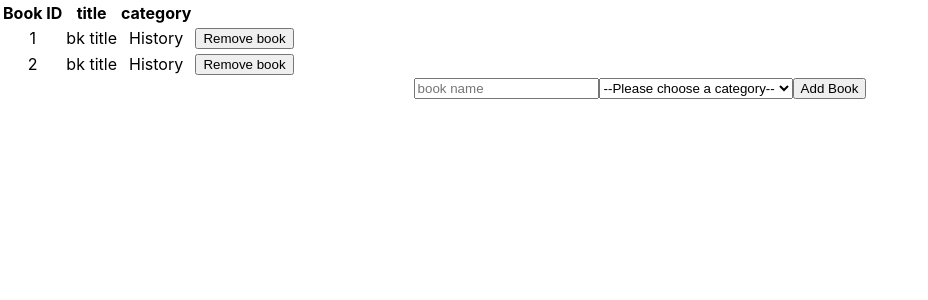
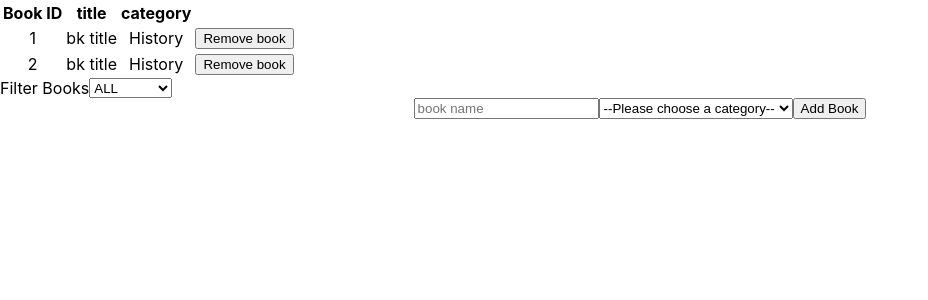
Before and after one commit to bini-i/Redux-Book-Store, a React (Create React App) app: page / in a window 1280 px wide. Shown: the top 300 px of the page, without its empty margins (0-928 px from the left). Built offline with nearby package versions, Linux system fonts and the light colour scheme.

Commit message:
Update BooksList component
- renders CategoryFilter and passes filter state and
  handleFilterChange as props
- add handleFilterChange method that handels change
  of filter state

```diff
--- a/src/components/BooksForm.js
+++ b/src/components/BooksForm.js
@@ -3,13 +3,13 @@ import { connect } from "react-redux";
 import PropTypes from "prop-types";
 import {mapDispatchToProps} from '../reducers'
 import './styles.css'
+import bookCategories from '../helpers/bookCategories'
 
 const BooksForm = ({addNewBook}) => {
     const [title, setTitle] = useState('');
     const [category, setCategory] = useState('');
     const [bookTitleError, setBookTitleError] = useState('');
 
-    const bookCategories =["Action", "Biography", "History", "Horror", "Kids", "Learning", "Sci-Fi"]
     const categoryOptions = bookCategories.map((category)=>
         <option key={category}>{category}</option>
     )
--- a/src/components/BooksList.js
+++ b/src/components/BooksList.js
@@ -2,17 +2,30 @@ import { connect } from "react-redux";
 import PropTypes from "prop-types";
 import Book from './Book'
 import { mapStateToProps, mapDispatchToProps } from "../reducers";
+import CategoryFilter from "./CategoryFilter";
 
-const BooksList = ({books, removeBook}) => {
+const BooksList = ({books, removeBook, filter, changeFilter}) => {
         const handleRemoveBook = ({id,title,category}) => {
             removeBook({id, title, category})
         }
 
-        const booksRow = books.map((book)=>
+        const handleFilterChange = (event) => {
+            changeFilter(event.target.value)
+        }
+
+        const filteredBooks = () => {
+            if(filter!=='ALL'){
+                return books.filter((book) => book.category === filter)
+            }
+            return books
+        }
+
+        const booksRow = filteredBooks().map((book)=>
             <Book key={book.id} id={book.id} title={book.title} category={book.category} handleRemoveBook={handleRemoveBook}/>
         )
 
         return (
+            <>
                 <table>
                     <thead>
                         <tr>
@@ -25,6 +38,11 @@ const BooksList = ({books, removeBook}) => {
                         {booksRow}
                     </tbody>
                 </table>
+                <div className='filter'>
+                    <span>Filter Books</span>
+                    <CategoryFilter filter={filter} handleFilterChange={handleFilterChange}/>
+                </div>
+            </>
         )
     }
 
@@ -32,5 +50,7 @@ export default connect(mapStateToProps, mapDispatchToProps)(BooksList);
 
 BooksList.propTypes = {
     books: PropTypes.instanceOf(Array).isRequired,
-    removeBook: PropTypes.func.isRequired
+    removeBook: PropTypes.func.isRequired,
+    filter: PropTypes.string.isRequired,
+    changeFilter: PropTypes.func.isRequired,
 }
--- a/src/components/styles.css
+++ b/src/components/styles.css
@@ -13,3 +13,7 @@
   font-size: 10px;
   color: red;
 }
+
+.filter {
+  display: flex;
+}
```
Lines whose indentation alone changed are shown as unchanged.
